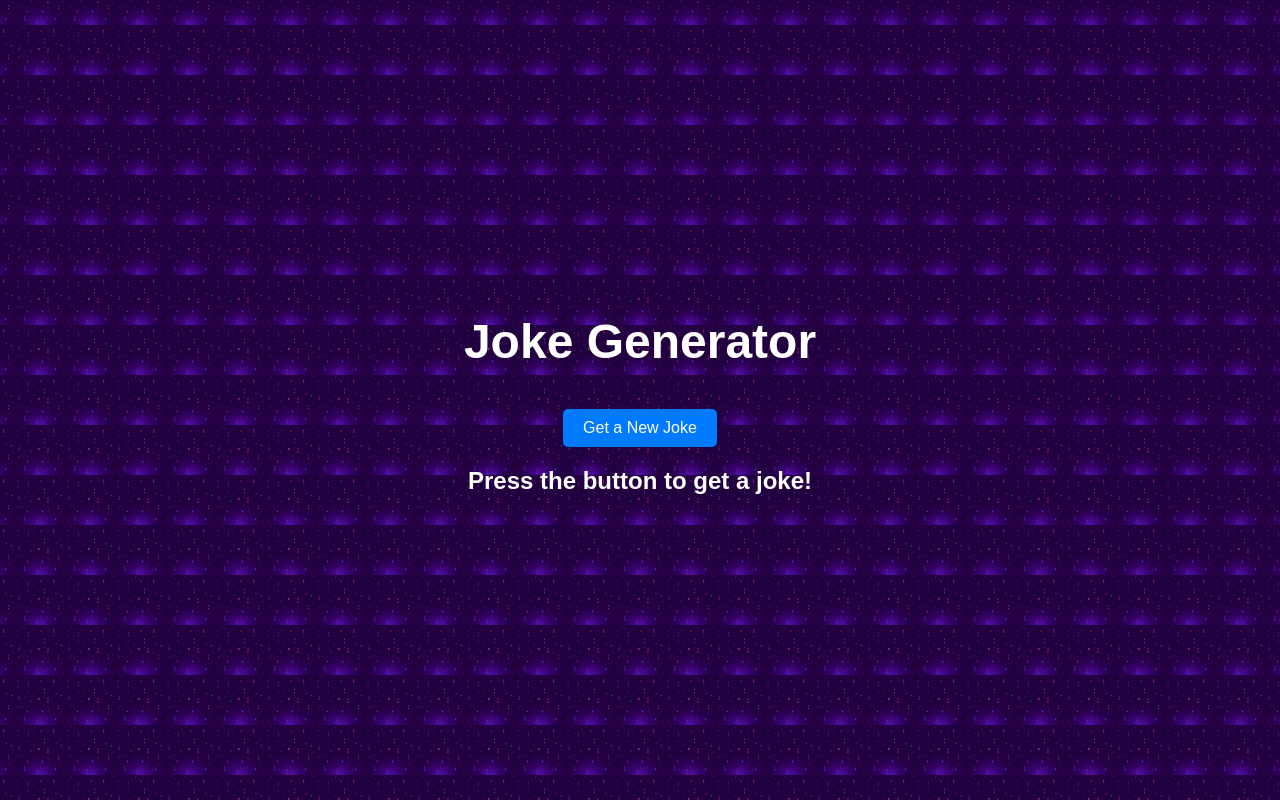
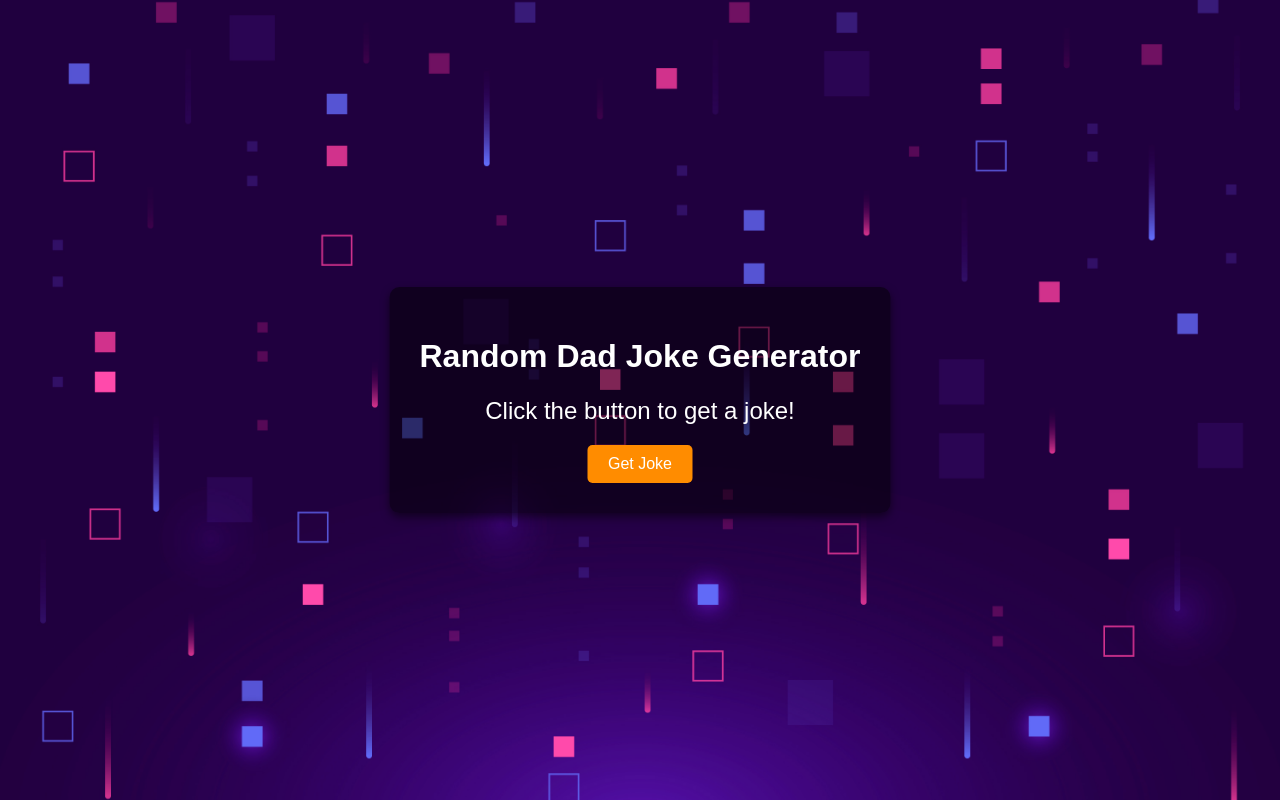
Before and after one commit to Picasso-ary/Joke-Gen, a plain HTML site: page index.html in a window 1280 px wide. Drawn offline with Linux system fonts and the light colour scheme.

Commit message:
Update index.html

```diff
--- a/index.html
+++ b/index.html
@@ -5,68 +5,81 @@
     <meta name="viewport" content="width=device-width, initial-scale=1.0">
     <title>Joke Generator</title>
     <style>
+        /* Background setup */
         body {
+            background-image: url('Pixel-bg.png'); /* Use the new PNG image */
+            background-size: cover; /* Ensure the image covers the entire page */
+            background-position: center center; /* Center the image */
+            background-attachment: fixed; /* Fix the background so it doesn’t move */
+            margin: 0;
             font-family: Arial, sans-serif;
-      background-image: url('Pixel-bg.jpg'); /* Your uploaded image name */
-      background-size: 50px 50px;
-      background-position: center;
-      background-attachment: fixed;
             color: white;
-      display: flex;
-      justify-content: center;
-      align-items: center;
-      height: 100vh;
-      margin: 0;
             text-align: center;
         }
-    h1 {
-      font-size: 3rem;
-      margin-bottom: 20px;
+
+        /* Styling for the joke container */
+        .container {
+            position: absolute;
+            top: 50%;
+            left: 50%;
+            transform: translate(-50%, -50%);
+            background: rgba(0, 0, 0, 0.5);
+            padding: 30px;
+            border-radius: 10px;
+            box-shadow: 0px 4px 8px rgba(0, 0, 0, 0.5);
         }
+
+        /* Styling for the joke text */
         #joke {
-      font-size: 1.5rem;
-      margin-top: 20px;
-      font-weight: bold;
+            font-size: 24px;
+            margin: 20px 0;
         }
+
+        /* Styling for the button */
         button {
-      background-color: #007BFF;
+            padding: 10px 20px;
+            font-size: 16px;
+            background-color: #ff8c00;
+            border: none;
             color: white;
-      padding: 10px 20px;
-      border: none;
             cursor: pointer;
-      font-size: 1rem;
-      margin-top: 20px;
             border-radius: 5px;
         }
+
         button:hover {
-      background-color: #0056b3;
+            background-color: #e07b00;
         }
     </style>
 </head>
 <body>
-  <div>
-    <h1>Joke Generator</h1>
-    <button id="new-joke">Get a New Joke</button>
-    <p id="joke">Press the button to get a joke!</p>
+
+    <div class="container">
+        <h1>Random Dad Joke Generator</h1>
+        <div id="joke">Click the button to get a joke!</div>
+        <button onclick="fetchJoke()">Get Joke</button>
     </div>
 
     <script>
-    const button = document.getElementById('new-joke');
-    const jokeElement = document.getElementById('joke');
+        async function fetchJoke() {
+            const jokeElement = document.getElementById("joke");
+            jokeElement.innerText = "Loading..."; // Display loading text
 
-    button.addEventListener('click', async () => {
             try {
-        const response = await fetch('https://icanhazdadjoke.com/', {
-          headers: {
-            Accept: 'application/json',
-          },
+                const response = await fetch("https://icanhazdadjoke.com/", {
+                    headers: { "Accept": "application/json" }
                 });
+
+                if (response.ok) {
                     const data = await response.json();
-        jokeElement.textContent = data.joke;
+                    jokeElement.innerText = data.joke;
+                } else {
+                    jokeElement.innerText = "Oops! Something went wrong.";
+                }
             } catch (error) {
-        jokeElement.textContent = 'Oops! Something went wrong. Try again later.';
+                jokeElement.innerText = "Oops! Something went wrong.";
             }
-    });
+        }
     </script>
+
 </body>
 </html>
```
Lines whose indentation alone changed are shown as unchanged.
